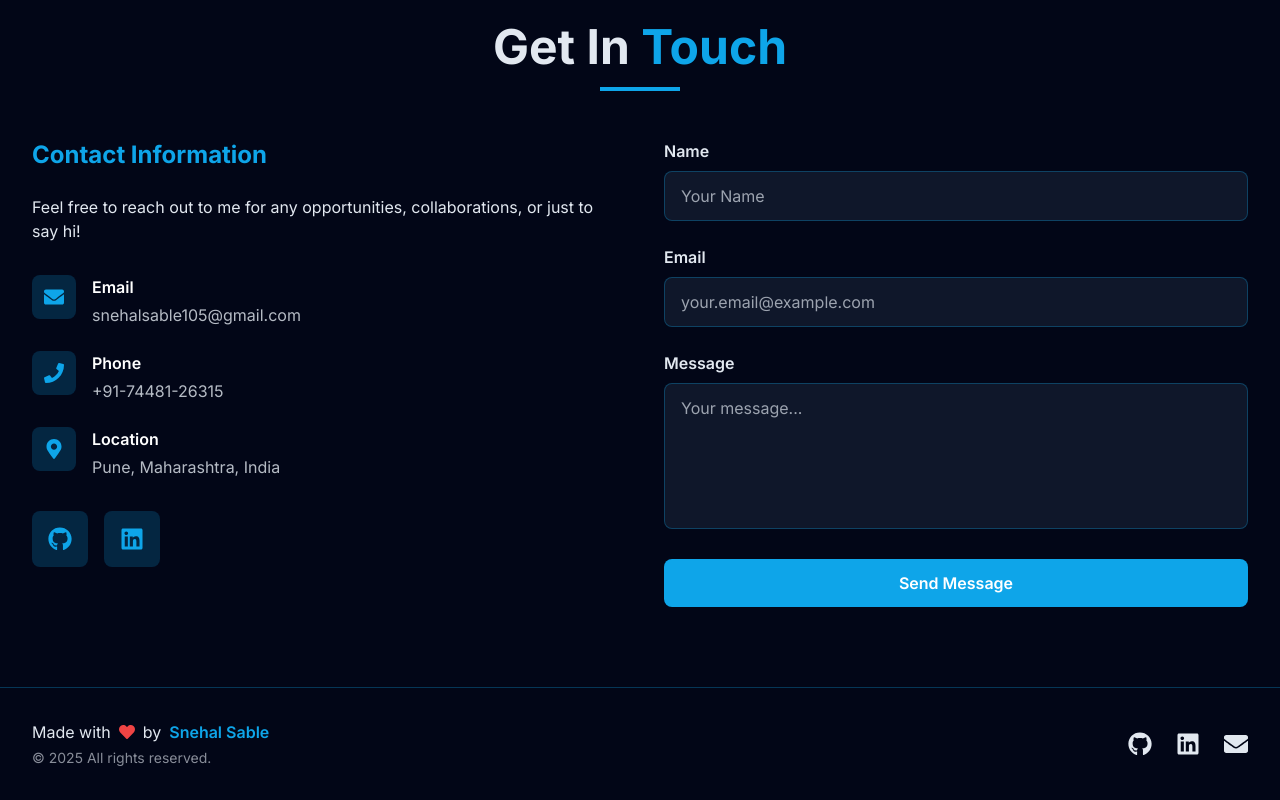
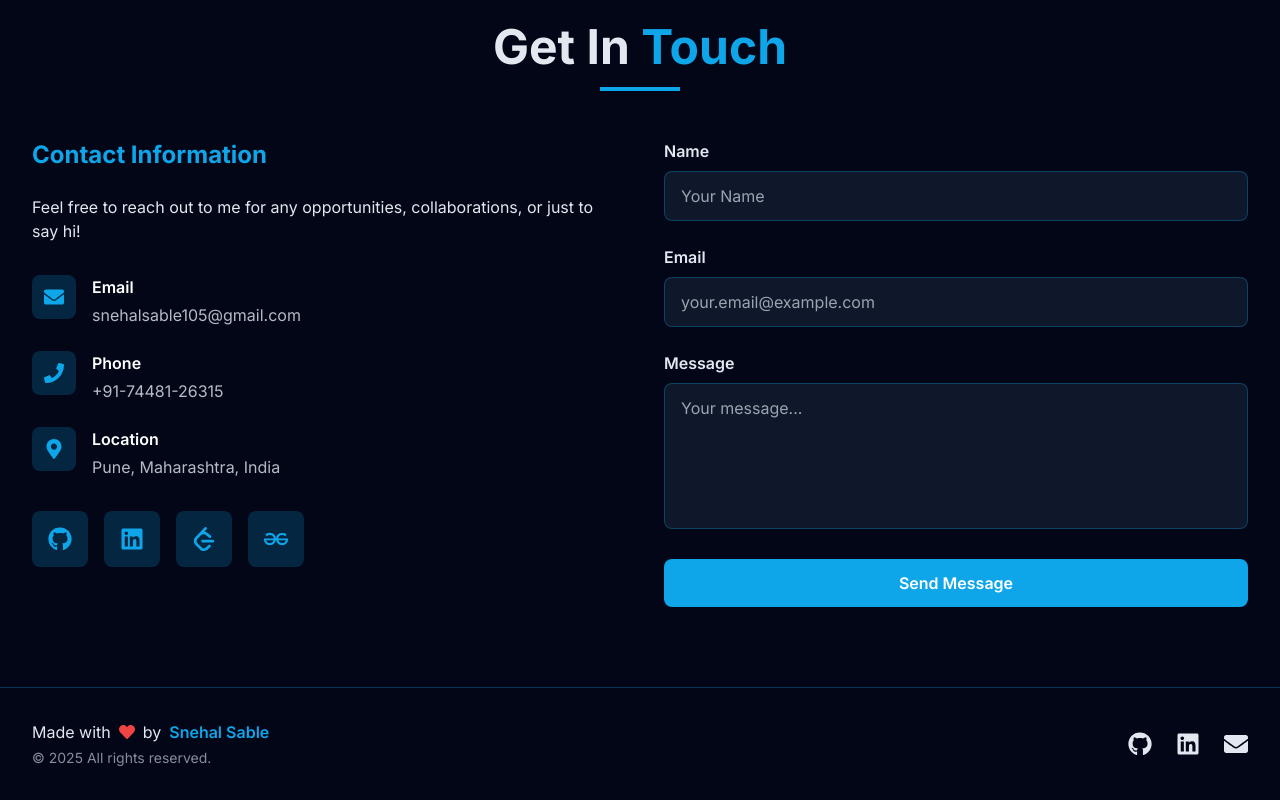
Before and after one commit to snehalsable10/portfolio-website, a React (Vite) app: page / in a window 1280 px wide. Shown: the part 4878-5678 px from the top of the page. Built offline with nearby package versions, Linux system fonts and the light colour scheme; the HTML template or start-up script is replaced by a standard one.

Commit message:
Update Contact: Add LeetCode and GeeksforGeeks links

```diff
--- a/src/components/Contact.jsx
+++ b/src/components/Contact.jsx
@@ -1,6 +1,7 @@
 import React, { useState } from 'react';
 import { motion } from 'framer-motion';
 import { FaEnvelope, FaPhone, FaMapMarkerAlt, FaGithub, FaLinkedin } from 'react-icons/fa';
+import { SiLeetcode, SiGeeksforgeeks } from 'react-icons/si';
 
 const Contact = () => {
   const [formData, setFormData] = useState({
@@ -95,12 +96,13 @@ const Contact = () => {
               ))}
             </div>
 
-            <div className="flex gap-4">
+            <div className="flex gap-4 flex-wrap">
               <a
                 href="https://github.com/snehalsable10"
                 target="_blank"
                 rel="noopener noreferrer"
                 className="bg-primary/20 hover:bg-primary text-primary hover:text-white p-4 rounded-lg transition-all duration-300 text-2xl"
+                title="GitHub"
               >
                 <FaGithub />
               </a>
@@ -109,8 +111,27 @@ const Contact = () => {
                 target="_blank"
                 rel="noopener noreferrer"
                 className="bg-primary/20 hover:bg-primary text-primary hover:text-white p-4 rounded-lg transition-all duration-300 text-2xl"
+                title="LinkedIn"
               >
                 <FaLinkedin />
+              </a>
+              <a
+                href="https://leetcode.com/snehalsable10"
+                target="_blank"
+                rel="noopener noreferrer"
+                className="bg-primary/20 hover:bg-primary text-primary hover:text-white p-4 rounded-lg transition-all duration-300 text-2xl"
+                title="LeetCode"
+              >
+                <SiLeetcode />
+              </a>
+              <a
+                href="https://auth.geeksforgeeks.org/user/snehalsable10"
+                target="_blank"
+                rel="noopener noreferrer"
+                className="bg-primary/20 hover:bg-primary text-primary hover:text-white p-4 rounded-lg transition-all duration-300 text-2xl"
+                title="GeeksforGeeks"
+              >
+                <SiGeeksforgeeks />
               </a>
             </div>
           </motion.div>
```
